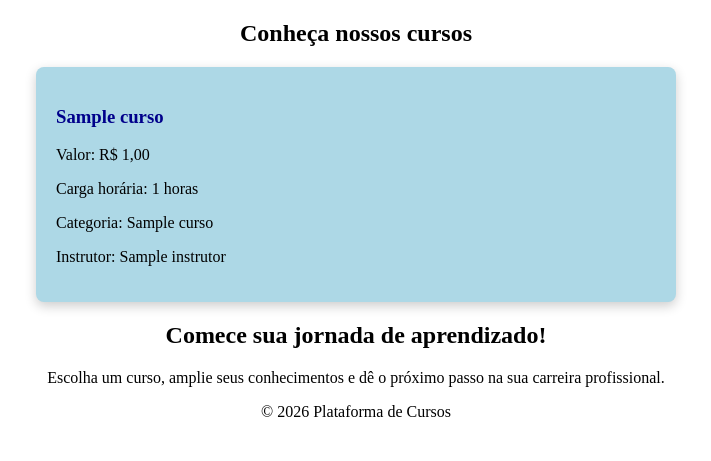
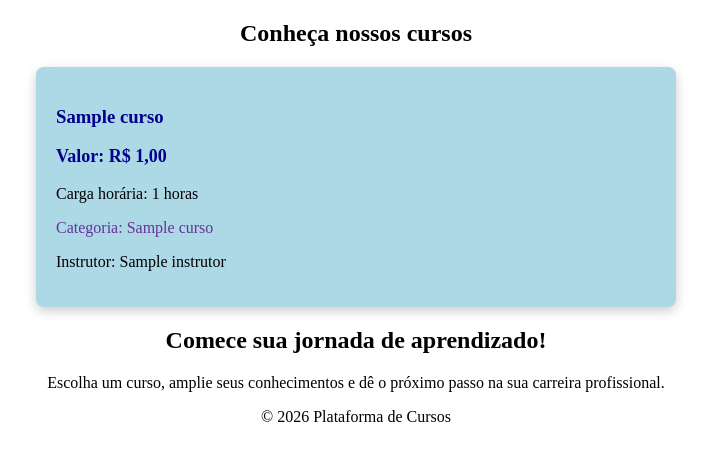
Before and after one commit to GuilhermeSantaCruz/plataforma-cursos-django, a Django app: page / in a window 1280 px wide. Shown: the part 128-589 px from the top of the page, without its empty margins (284-995 px from the left). Run offline with Django 5.2, Linux system fonts and the light colour scheme; tables that the repository leaves empty hold one stand-in row (values such as "Sample post").

Commit message:
Melhora a apresentação dos preços e categorias dos cursos

```diff
--- a/cursos/static/cursos/style.css
+++ b/cursos/static/cursos/style.css
@@ -38,3 +38,13 @@ main > p {
 footer p {
     text-align: center;
 }
+
+.preco-curso {
+   font-weight: bold;
+   color: darkblue;
+   font-size: 18px;
+}
+
+.categoria-curso {
+    color:#663399;
+}
--- a/cursos/templates/cursos/home.html
+++ b/cursos/templates/cursos/home.html
@@ -19,13 +19,13 @@
                         <h3>
                             {{ curso.nome }}
                         </h3>
-                        <p>
+                        <p class="preco-curso">
                             Valor: R$ {{ curso.preco|floatformat:2 }}
                         </p>
                         <p>
                             Carga horária: {{ curso.carga_horaria }} horas
                         </p>
-                        <p>
+                        <p class="categoria-curso">
                             Categoria: {{ curso.idcategoria.nome }}
                         </p>
                         <p>
```
